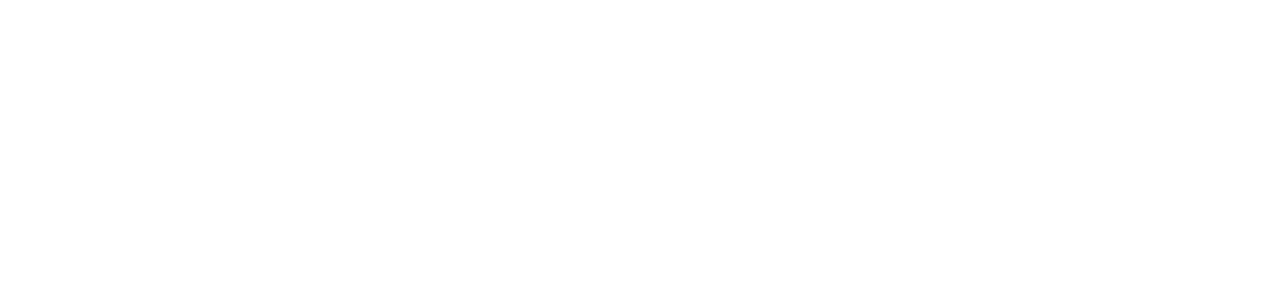
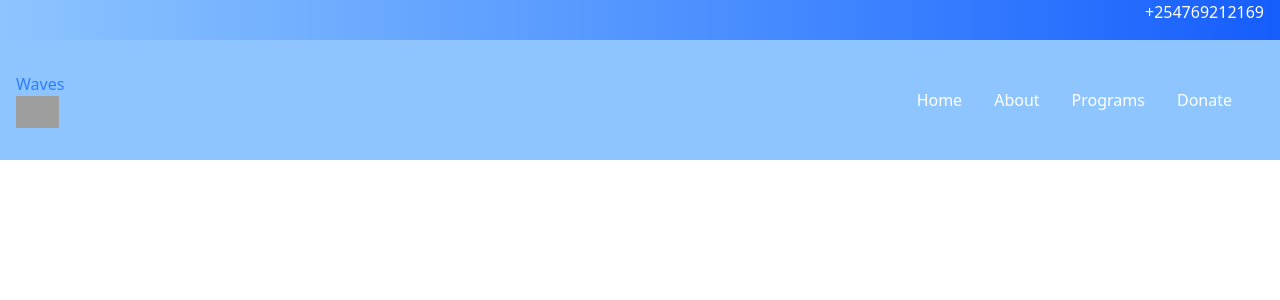
Before and after one commit to edwinmuriithi/waves, a React (Vite) app: page / in a window 1280 px wide. Shown: the top 300 px of the page. Built offline with nearby package versions, Linux system fonts and the light colour scheme; grey boxes are pictures that could not be loaded.

Commit message:
feat(header): structure the basic navbar

```diff
--- a/package.json
+++ b/package.json
@@ -11,9 +11,11 @@
   },
   "dependencies": {
     "@tailwindcss/vite": "^4.1.10",
+    "dom": "^0.0.3",
     "react": "^19.1.0",
     "react-dom": "^19.1.0",
     "react-router-dom": "^7.6.2",
+    "router": "^2.2.0",
     "tailwindcss": "^4.1.10"
   },
   "devDependencies": {
--- a/src/components/HomePage.jsx
+++ b/src/components/HomePage.jsx
@@ -1,5 +1,10 @@
-const HomePage = () => {
-  return;
-};
+import React from 'react'
+import Navbar from './Navbar'
 
-export default HomePage;
+function HomePage() {
+  return (
+    <div><Navbar /></div>
+  )
+}
+
+export default HomePage
--- /dev/null
+++ b/src/components/Navbar.jsx
@@ -0,0 +1,66 @@
+import React, { useState } from 'react';
+
+function Navbar() {
+  const [isClicked, setIsClicked] = useState(false);
+
+  function toggleMenu() {
+    setIsClicked(prev => !prev);
+  }
+
+  return (
+    <div>
+      {/* Top contact bar */}
+      <div className="h-10 w-full bg-gradient-to-r from-blue-300 to-blue-600 flex justify-end">
+        <h1 className="text-white mr-4 items-center">+254769212169</h1>
+      </div>
+
+      {/* Main navbar */}
+      <div className="flex items-center h-30 bg-blue-300 justify-between px-4">
+        {/* Logo section */}
+        <div className="hover:bg-blue-200">
+          <h1 className="text-blue-500">Waves</h1>
+          {/* Example logo placeholder */}
+          <img src="/logo.png" alt="logo" className="h-8" />
+        </div>
+
+        {/* Desktop Menu */}
+        <ul className="hidden md:flex mr-4">
+          {['Home', 'About', 'Programs', 'Donate'].map((item) => (
+            <li
+              key={item}
+              className="text-white relative m-4 after:content-[''] after:absolute after:bottom-0 after:left-0 after:h-[3px] after:w-0 after:bg-blue-500 after:transition-all after:duration-500 hover:after:w-full"
+            >
+              {item}
+            </li>
+          ))}
+        </ul>
+
+        {/* Mobile Menu Button */}
+        <div className="md:hidden">
+          <button
+            onClick={toggleMenu}
+            className="text-white text-3xl focus:outline-none border-1"
+          >
+            {isClicked ? 'X' : '='}
+          </button>
+        </div>
+      </div>
+
+      {/* Mobile Dropdown Menu */}
+      {isClicked && (
+        <ul className="md:hidden flex flex-col bg-blue-500 px-4 py-2 space-y-2">
+          {['Home', 'About', 'Programs', 'Donate'].map((item) => (
+            <li
+              key={item}
+              className="text-white relative after:content-[''] after:absolute after:bottom-0 after:left-0 after:h-[3px] after:w-0 after:bg-blue-500 after:transition-all after:duration-500 hover:after:w-full"
+            >
+              {item}
+            </li>
+          ))}
+        </ul>
+      )}
+    </div>
+  );
+}
+
+export default Navbar;
```
Also changed, not shown: 1 other file (tests, documents, lock files or other folders).
